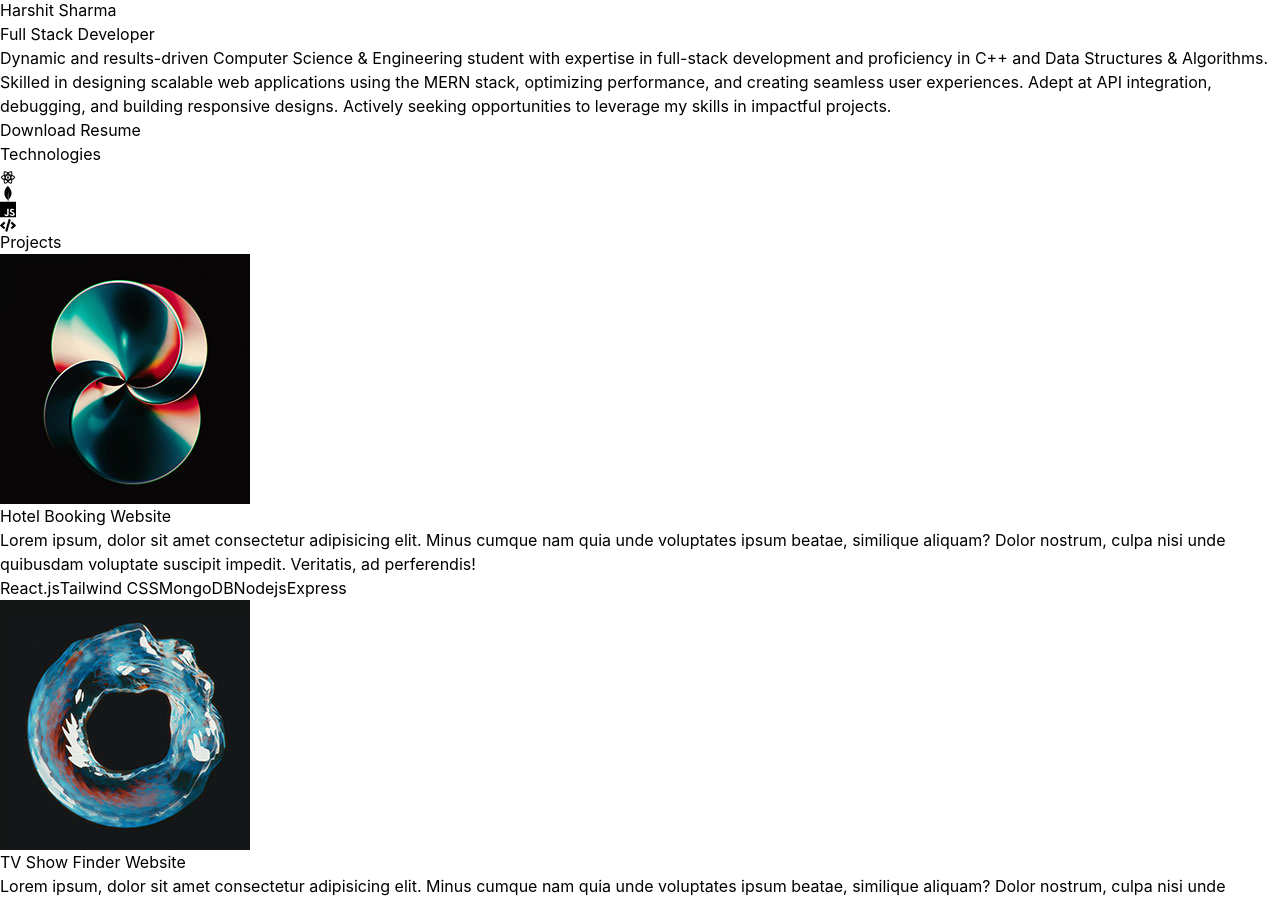
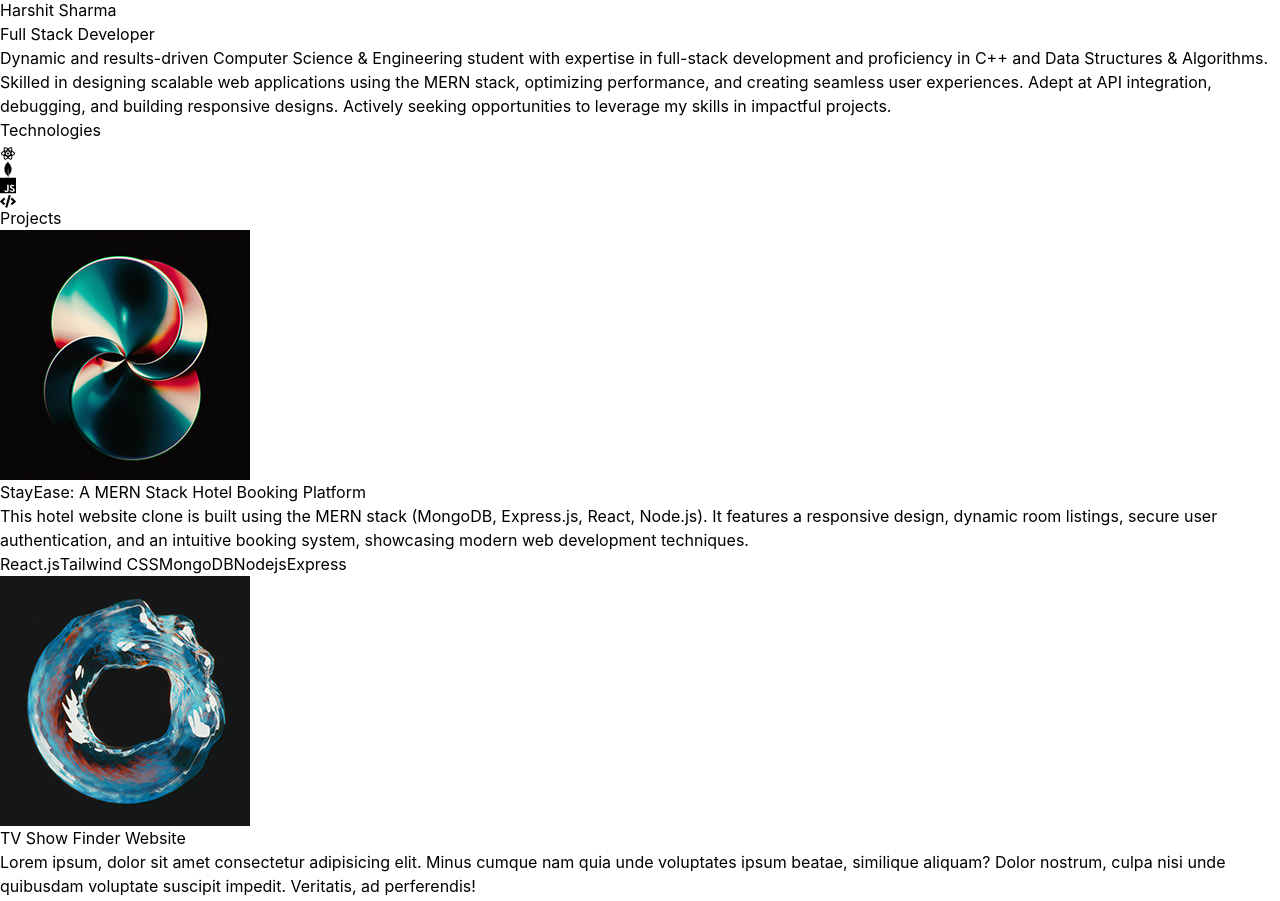
Before and after one commit to harshit-sharma14/My-Portfolio, a React (Vite) app: page / in a window 1280 px wide. Shown: the part 902-1803 px from the top of the page. Built offline with nearby package versions, Linux system fonts and the light colour scheme.

Commit message:
enhaced the project section

```diff
--- a/src/Hero.jsx
+++ b/src/Hero.jsx
@@ -48,9 +48,9 @@ export const Hero = () => {
  experiences. Adept at API integration, debugging, and building responsive designs. Actively
  seeking opportunities to leverage my skills in impactful projects.</motion.p>
  <a href="/Harshit_Sharma_Resume.pdf" target="_blank" rel="noopener noreferrer" download>
-  <div className='bg-white rounded p-4 text-sm text-stone-800 mb-10 relative min-w-[30vw] md:w-[10vw] h-[6vh] ani'>
+  {/* <div className='bg-white rounded p-4 text-sm text-stone-800 mb-10 relative min-w-[30vw] md:w-[10vw] h-[6vh] ani'>
     Download Resume
-  </div>
+  </div> */}
 </a>
                     </motion.div>
                     </div>
--- a/src/Projects.jsx
+++ b/src/Projects.jsx
@@ -7,15 +7,16 @@ export const Projects = () => {
     <div className='pb-4'>
         <motion.h2 whileInView={{opacity:1,y:0}} initial={{opacity:0,y:-100}} transition={{duration:0.5 }} className='my-20 text-center text-4xl'>Projects</motion.h2>
     <div>
-        <div className='mb-8 flex flex-wrap lg:justify-center'>
+        {/* <div className='mb-8 flex flex-wrap lg:justify-center'>
 
 
             <motion.div whileInView={{opacity:1,x:0}} initial={{opacity:0,x:-100}} transition={{duration:1}} className='w-full lg:w-1/4'>
             <img src={photo2} width={250} height={250} className='mb-6 rounded' alt="" />
             </motion.div>
-            <div className='w-full h-auto max-w-full lg:w-3/4'>
+            <div className=' h-auto max-w-full lg:w-3/4'>
             <h3 className='mb-2 font-semibold text-2xl'>Hotel Booking Website</h3>
-            <p className='mb-4 text-stone-400 '>Lorem ipsum, dolor sit amet consectetur adipisicing elit. Minus cumque nam quia unde voluptates ipsum beatae, similique aliquam? Dolor nostrum, culpa nisi unde quibusdam voluptate suscipit impedit. Veritatis, ad perferendis!</p>
+            <p className='mb-4 text-stone-400 '>This hotel website clone is built using the MERN stack (MongoDB, Express.js, React, Node.js). It features a responsive design, dynamic room listings, secure user authentication, and an intuitive booking system, showcasing modern web development techniques.
+</p>
             <button className='m-2 rounded bg-stone-900 p-2 text-sm font-medium w-auto  text-stone-300'>React.js</button>
             <button className='m-2 px-2 text-center w-auto rounded bg-stone-900 p-2  text-sm font-medium   text-stone-300'>Tailwind CSS</button>
             <span className='mr-2 rounded bg-stone-900 p-2 text-sm font-medium   text-stone-300'>MongoDB</span>
@@ -23,7 +24,28 @@ export const Projects = () => {
             <span className='mr-2 rounded bg-stone-900 p-2 text-sm font-medium  text-stone-300'>Express</span>
 
             </div>
-        </div>
+        </div> */}
+        <div className='mb-8 flex flex-wrap lg:justify-center'>
+
+
+<motion.div whileInView={{opacity:1,x:0}} initial={{opacity:0,x:-100}} transition={{duration:1}} className='w-full lg:w-1/4'>
+    <img src={photo2} width={250} height={250} className='mb-6 rounded' alt="" />
+    </motion.div>
+    <motion.div  whileInView={{opacity:1,x:0}} initial={{opacity:0,x:100}} transition={{duration:1}}  className='w-full max-w-xl lg:w-3/4'>
+    <h3 className='mb-2 font-semibold text-2xl'>StayEase: A MERN Stack Hotel Booking Platform
+    </h3>
+    <p className='mb-4 text-stone-400'>This hotel website clone is built using the MERN stack (MongoDB, Express.js, React, Node.js). It features a responsive design, dynamic room listings, secure user authentication, and an intuitive booking system, showcasing modern web development techniques.</p>
+    <button className='m-2 rounded bg-stone-900 p-2 text-sm font-medium w-auto  text-stone-300'>React.js</button>
+            <button className='m-2 px-2 text-center w-auto rounded bg-stone-900 p-2  text-sm font-medium   text-stone-300'>Tailwind CSS</button>
+            <span className='mr-2 rounded bg-stone-900 p-2 text-sm font-medium   text-stone-300'>MongoDB</span>
+            <span className='mr-2 rounded bg-stone-900 p-2 text-sm font-medium   text-stone-300'>Nodejs</span>
+            <span className='mr-2 rounded bg-stone-900 p-2 text-sm font-medium  text-stone-300'>Express</span>
+
+
+
+    </motion.div>
+</div>
+
         <div className='mb-8 flex flex-wrap lg:justify-center'>
 
 
```
